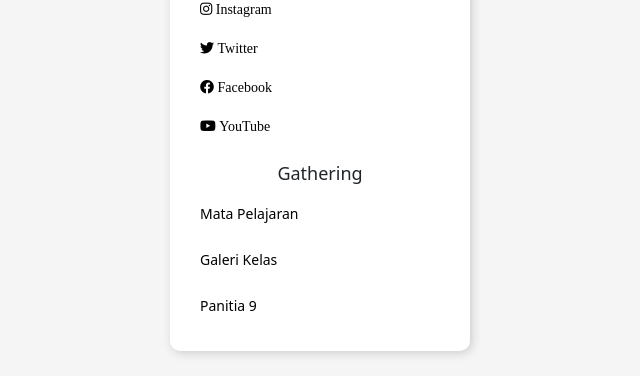
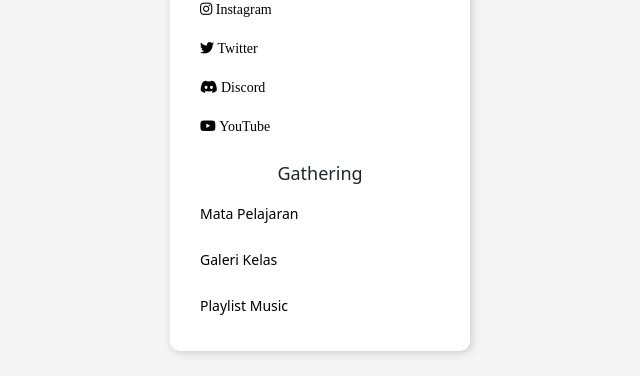
Before and after one commit to lufer0/PortalSosialMedia, a plain HTML site: page index.html in a window 1280 px wide. Shown: the part 182-558 px from the top of the page, 320-960 px from the left. Drawn offline with nearby package versions, Linux system fonts and the light colour scheme.

Commit message:
mengubah link tujuan

```diff
--- a/index.html
+++ b/index.html
@@ -26,16 +26,16 @@
    <div class="linktree">
   <h2>SOSMED CLASS XI TKJ 1</h2>
   <ul>
-    <li><a href="https://www.instagram.com/myusername" class="fab fa-instagram"> Instagram</a></li>
+    <li><a href="https://www.instagram.com/ofc.classmemories/" class="fab fa-instagram"> Instagram</a></li>
     <li><a href="https://twitter.com/myusername" class="fab fa-twitter"> Twitter</a></li>
-    <li><a href="https://www.facebook.com/myusername" class="fab fa-facebook"> Facebook</a></li>
+    <li><a href="https://www.facebook.com/myusername" class="fab fa-discord"> Discord</a></li>
     <li><a href="https://www.youtube.com/myusername" class="fab fa-youtube"> YouTube</a></li>
   </ul>
   <h2>Gathering</h2>
   <ul>
     <li><a href="https://www.mywebsite1.com">Mata Pelajaran</a></li>
     <li><a href="https://www.mywebsite2.com">Galeri Kelas</a></li>
-    <li><a href="https://www.mywebsite3.com">Panitia 9</a></li>
+    <li><a href="https://open.spotify.com/playlist/3zAbPzZPvWWUu9K0llcoqa?si=vH1YSvy3SEqLIaIssY0KPg&utm_source=copy-link&nd=1">Playlist Music</a></li>
   </ul>
 </div>
 <footer>
```
